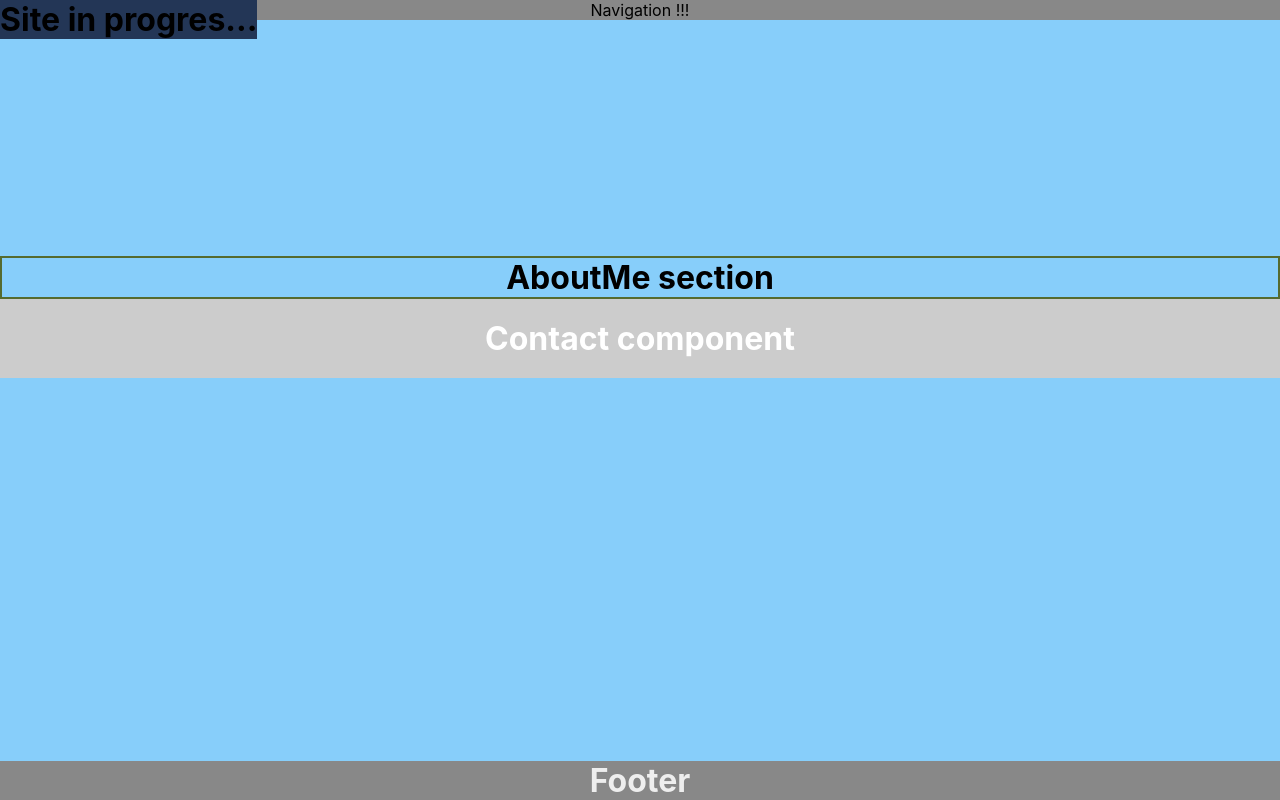
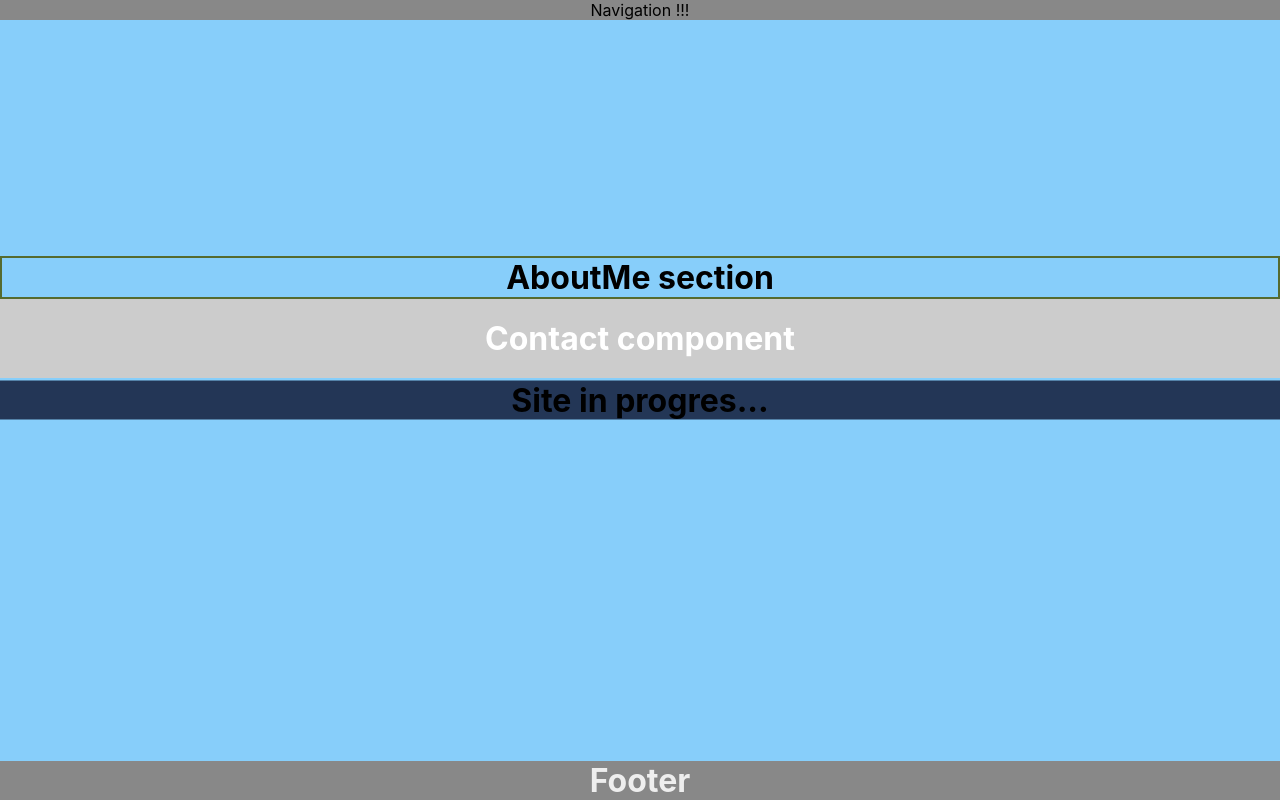
Before and after one commit to kato86/Portfolio_v2, a React (Create React App) app: page / in a window 1280 px wide. Built offline with nearby package versions, Linux system fonts and the light colour scheme.

Commit message:
Put info Site in progres to center

```diff
--- a/src/scss/App.scss
+++ b/src/scss/App.scss
@@ -6,6 +6,9 @@
 .SiteInProgres {
   background-color: $primary-color;
   position: fixed;
-  top: 0;
+  top: 50%;
+  left: 50%;
+  transform: translate(-50%, -50%);
+  width: 100%;
   z-index: 1;
 }
```
